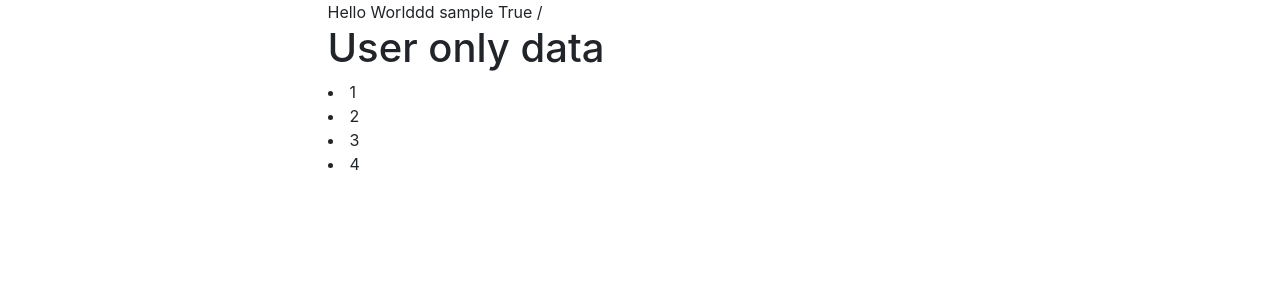
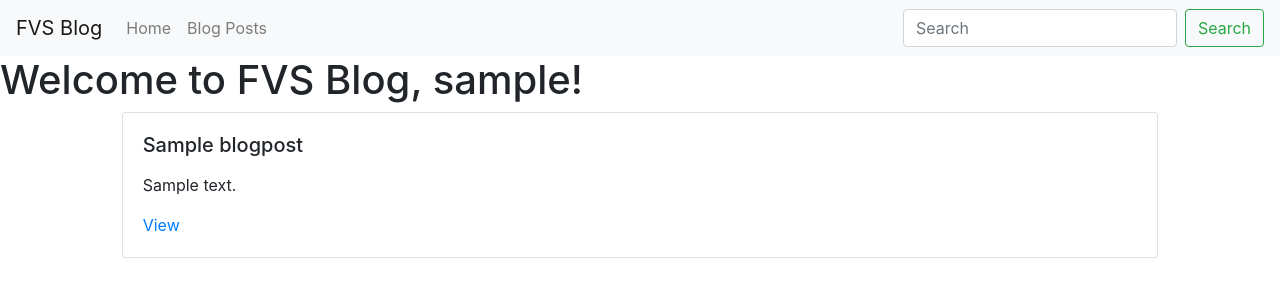
Before and after one commit to freddie71010/freddie_blog, a Django app: page / in a window 1280 px wide. Shown: the top 300 px of the page. Run offline with Django 3.2, Linux system fonts and the light colour scheme; a user stored in the database is signed in; tables that the repository leaves empty hold one stand-in row (values such as "Sample post"); some libraries are stand-ins or nearby versions.

Commit message:
Create new list-inline.html that serves as a base for all list-like items throughout site

```diff
--- /dev/null
+++ b/blog_posts/templates/blog_posts/list-inline.html
@@ -0,0 +1,18 @@
+<div class="col-12 col-md-10 mb-4 mx-auto">
+<div class='card'>
+    <div class='card-body'>
+        <h5 class='card-title'>{{ blog_post.title }}</h5>
+        <p class='card-text'>
+            {% if truncate %}
+                {{ blog_post.content | linebreaks | truncatewords:30 }}
+            {% else %}
+                {{ blog_post.content | linebreaks }}
+            {% endif %}
+        </p>
+        {% if not detail %}
+            <a href="{{ blog_post.get_absolute_url }}">View</a>
+        {% endif %}
+
+    </div>
+</div>
+    </div>
--- a/blog_posts/templates/blog_posts/list.html
+++ b/blog_posts/templates/blog_posts/list.html
@@ -2,8 +2,10 @@
 
 {% block content %}
 
+<div class="row">
 {% for object in object_list %}
-<li><a href="{{ object.get_absolute_url }}">{{ object.title }}</a></li>
+    {% include 'blog_posts/list-inline.html' with blog_post=object truncate=True detail=False %}
 {% endfor %}
+</div>
 
 {% endblock content %}
--- a/freddie_blog/views.py
+++ b/freddie_blog/views.py
@@ -1,3 +1,4 @@
+from blog_posts.models import BlogPost
 from django.http import HttpResponse
 from django.shortcuts import render
 from django.template.loader import get_template
@@ -6,13 +7,9 @@ from .forms import ContactForm
 
 
 def home_page(request):
-    my_title = 'Hello there...'
-    my_name = 'Freddie'
-    fake_name = 'Testing'
-    title = 'Hello Worlddd'
-    my_list = [1, 2, 3, 4]
-    kwargs = local_vars_to_dict(locals())
-    return render(request, 'home.html', kwargs)
+    qs = BlogPost.objects.all()[:5]
+    context = {'title': 'Welcome to FVS Blog', 'blog_list': qs}
+    return render(request, 'home.html', context)
 
 
 def about_page(request):
--- a/templates/base.html
+++ b/templates/base.html
@@ -8,23 +8,13 @@
     <!-- Bootstrap CSS -->
     <link rel="stylesheet" href="https://stackpath.bootstrapcdn.com/bootstrap/4.3.1/css/bootstrap.min.css" integrity="sha384-ggOyR0iXCbMQv3Xipma34MD+dH/1fQ784/j6cY/iJTQUOhcWr7x9JvoRxT2MZw1T" crossorigin="anonymous">
 
-    <title>{% block page_title %} Replace this value {% endblock page_title %}</title>
+    <title>{% block page_title %} {% endblock page_title %}</title>
   </head>
   <body>
-  <div class="'container">
-      <div class="row">
-          <div class="col-6 mx-auto">
-              {% block content %}
-                Replace this value.
-              {% endblock content %}
-          </div>
-      </div>
+  {% include 'navbar.html' %}
+  <div class="'container-fluid">
+      {% block content %} {% endblock content %}
   </div>
-
-    <!-- Optional JavaScript -->
-    <!-- jQuery first, then Popper.js, then Bootstrap JS -->
-    <script src="https://code.jquery.com/jquery-3.3.1.slim.min.js" integrity="sha384-q8i/X+965DzO0rT7abK41JStQIAqVgRVzpbzo5smXKp4YfRvH+8abtTE1Pi6jizo" crossorigin="anonymous"></script>
-    <script src="https://cdnjs.cloudflare.com/ajax/libs/popper.js/1.14.7/umd/popper.min.js" integrity="sha384-UO2eT0CpHqdSJQ6hJty5KVphtPhzWj9WO1clHTMGa3JDZwrnQq4sF86dIHNDz0W1" crossorigin="anonymous"></script>
-    <script src="https://stackpath.bootstrapcdn.com/bootstrap/4.3.1/js/bootstrap.min.js" integrity="sha384-JjSmVgyd0p3pXB1rRibZUAYoIIy6OrQ6VrjIEaFf/nJGzIxFDsf4x0xIM+B07jRM" crossorigin="anonymous"></script>
+    {% include 'js.html' %}
   </body>
 </html>
--- a/templates/home.html
+++ b/templates/home.html
@@ -2,16 +2,12 @@
 
 {% block content %}
 
-{{ title }}
-{{ user }}
-{{ user.is_authenticated }}
-
-{{ request.path }}
+<h1>{{ title }}, {{ user }}!</h1>
 
 {% if user.is_authenticated %}
-<h1>User only data</h1>
-    {% for num in my_list %}
-    <li>{{num}}</li>
+
+    {% for a in blog_list %}
+        {% include 'blog_posts/list-inline.html' with blog_post=a truncate=True detail=False %}
     {% endfor %}
 {% endif %}
 
```
Also changed, not shown: blog_posts/templates/blog_posts/detail.html (+10 -7 lines).
